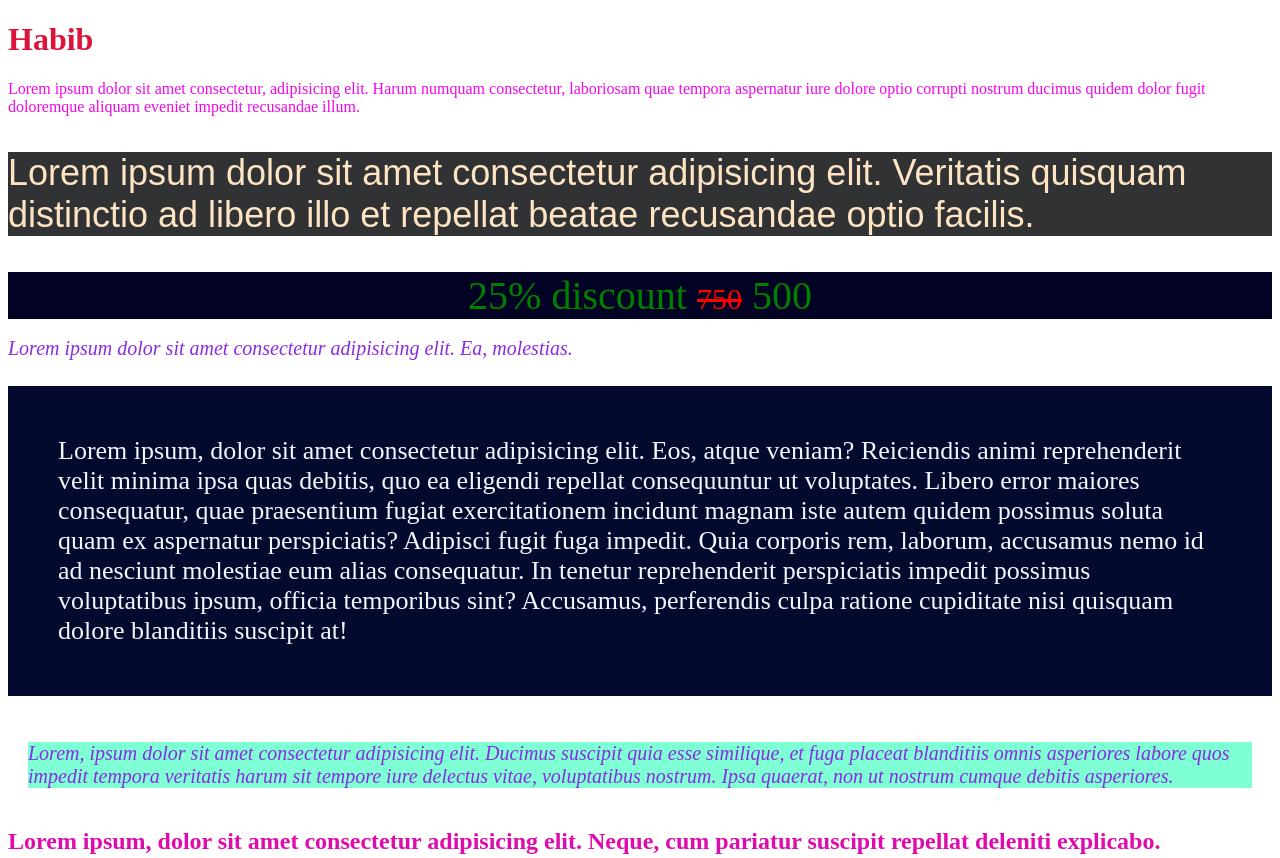
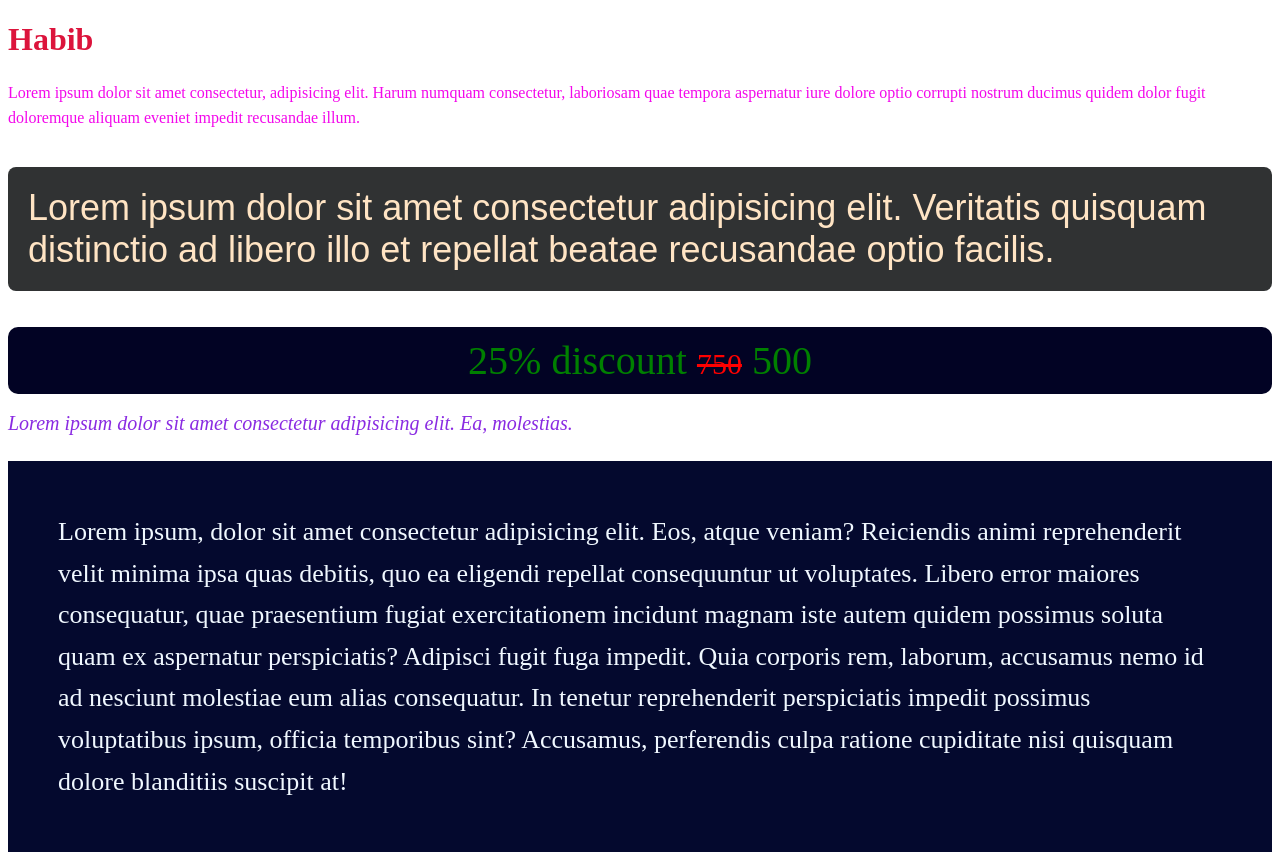
Before and after one commit to habib109/Myfirst-work, a plain HTML site: page index.html in a window 1280 px wide. Shown: the top 858 px of the page. Drawn offline with Linux system fonts and the light colour scheme.

Commit message:
Deleted habib3.html file

```diff
--- a/css/style.css
+++ b/css/style.css
@@ -1,50 +1,55 @@
-h1{
+h1 {
     color: crimson;
 }
-.u{
 
+.u {
     background-color: rgb(2, 3, 36);
     font-size: 40px;
     text-align: center;
     display: block;
     color: green;
+    padding: 10px;
+    border-radius: 10px;
+}
 
-
-
-}
-del{
+del {
     font-size: 30px;
     color: red;
 }
 
+.p1 {
+    color: rgb(243, 8, 235);
+    line-height: 1.6;
+}
 
-
-.p1{
-
-    color: rgb(243, 8, 235);
-}
-.p2{
+.p2 {
     color: bisque;
     font-size: 36px;
     font-family: sans-serif;
     background-color: rgb(48, 50, 51);
+    padding: 20px;
+    border-radius: 8px;
 }
-#k3{
+
+#k3 {
     background-color: rgb(4, 9, 46);
     font-size: 26px;
     padding: 50px;
     color: aliceblue;
+    line-height: 1.6;
+}
 
-
-}
-.k4{
+.k4 {
     background-color: aquamarine;
     margin: 20px;
     display: inline-block;
+    padding: 10px;
+    border-radius: 5px;
 }
 
 .main {
     max-width: 1320px;
     background: #000;
     padding: 100px 0;
+    border-radius: 10px;
 }
--- a/habib3.html
+++ b/index.html
@@ -1,6 +1,9 @@
 <!DOCTYPE html>
 <html lang="en">
 <head>
+    <meta charset="UTF-8">
+    <meta name="viewport" content="width=device-width, initial-scale=1.0">
+    <title>Document</title>
      <!--internal css-->
      <style>
         i{
@@ -13,6 +16,8 @@
     <title>first css</title>
 </head>
 <body>
+
+    <div>
         <h1> Habib</h1>
         <p  class="p1">
             Lorem ipsum dolor sit amet consectetur, adipisicing elit. Harum numquam consectetur, laboriosam quae tempora aspernatur iure dolore optio corrupti nostrum ducimus quidem dolor fugit doloremque aliquam eveniet impedit recusandae illum.
@@ -43,5 +48,7 @@
 
             tyh
         </div>
+    </div>
+
 </body>
 </html>
```
Also changed, not shown: 1 other file. Lines whose indentation alone changed are shown as unchanged.
